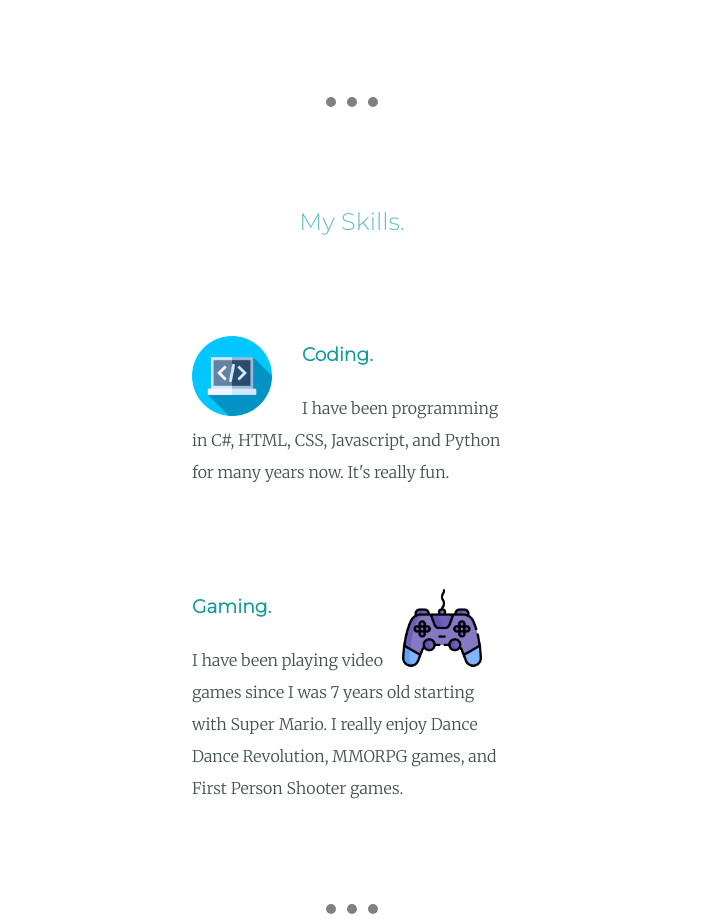
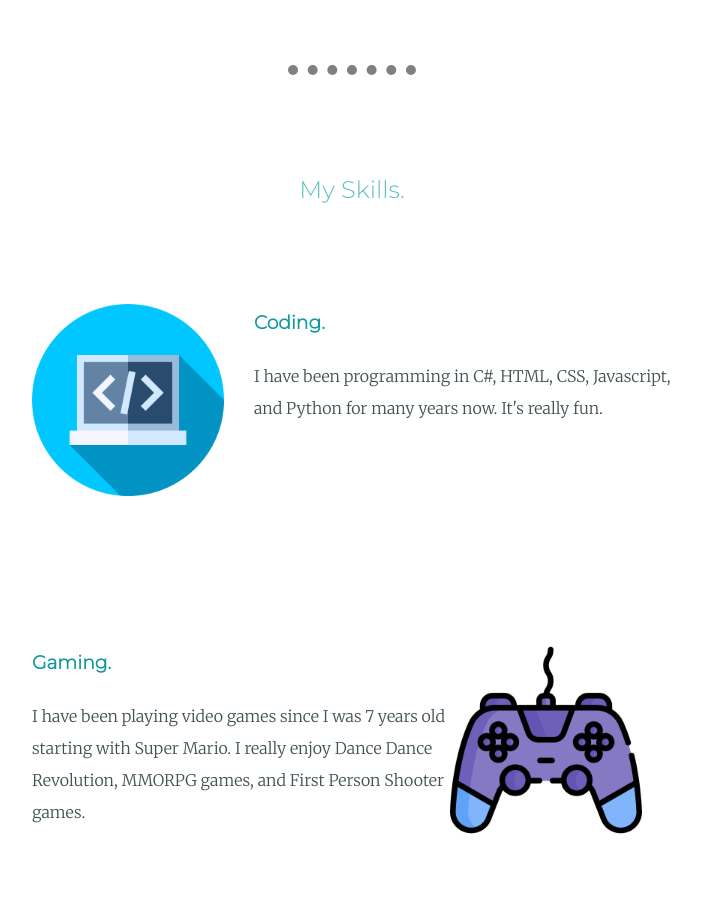
Before and after one commit to EricAveritt/AboutMe, a plain HTML site: page index.html in a window 1280 px wide. Shown: the part 1652-2572 px from the top of the page, without its empty margins (288-989 px from the left). Drawn offline with Linux system fonts and the light colour scheme.

Commit message:
Fixed styling on the page for mobile

```diff
--- a/css/styles.css
+++ b/css/styles.css
@@ -30,7 +30,7 @@ h3 {
 hr {
   border: none;
   border-top: 10px dotted gray;
-  width: 4%;
+  width: 10%;
   margin: 100px auto;
 }
 
@@ -60,7 +60,7 @@ a:hover {
 }
 
 .skill-row {
-  width: 25%;
+  width: 50%;
   margin: 100px auto;
   text-align: left;
   line-height: 2;
@@ -68,7 +68,7 @@ a:hover {
 
 .programming {
   float: left;
-  width: 25%;
+  width: 30%;
   margin-right: 30px;
   vertical-align: middle;
   position: relative;
@@ -79,17 +79,17 @@ a:hover {
   display: table-cell;
   vertical-align: middle;
   float: right;
-  width: 25%;
+  width: 30%;
   margin-right: 30px;
 }
 
 .profile-desc {
-  width: 30%;
+  width: 40%;
   margin: auto;
 }
 
 .contact-me-desc {
-  width: 30%;
+  width: 40%;
   margin: 40px auto 60px;
 }
 
--- a/index.html
+++ b/index.html
@@ -31,7 +31,7 @@
                 and
                 family.</p>
         </div>
-        <hr />
+        <hr>
         <div class="skills">
             <h2>My Skills.</h2>
             <div class="skill-row">
@@ -41,7 +41,7 @@
                     many years now. It's really fun.
                 </p>
             </div>
-            <div class="clear"></div>
+            <br>
             <div class="skill-row">
                 <img class="gaming" src="images/gamepad.png" alt="gamepad">
                 <h3>Gaming.</h3>
@@ -51,8 +51,8 @@
                     Dance Dance Revolution, MMORPG games, and First Person Shooter games.</p>
             </div>
             <div class="clear"></div>
-        </div>
-        <hr />
+        </div><br><br><br>
+        <hr>
         <div class="contact-me">
             <h2>Get In Touch</h2>
             <h3>Feel free to contact me.</h3>
```
